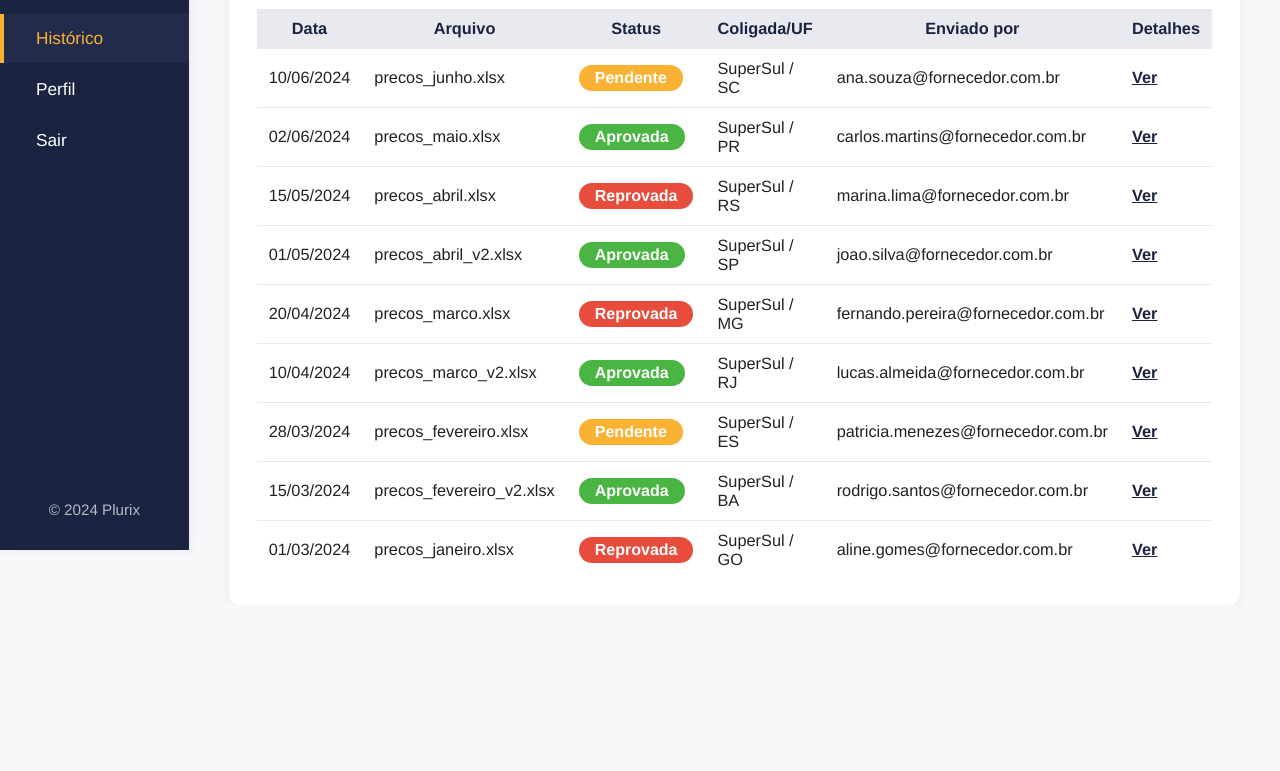
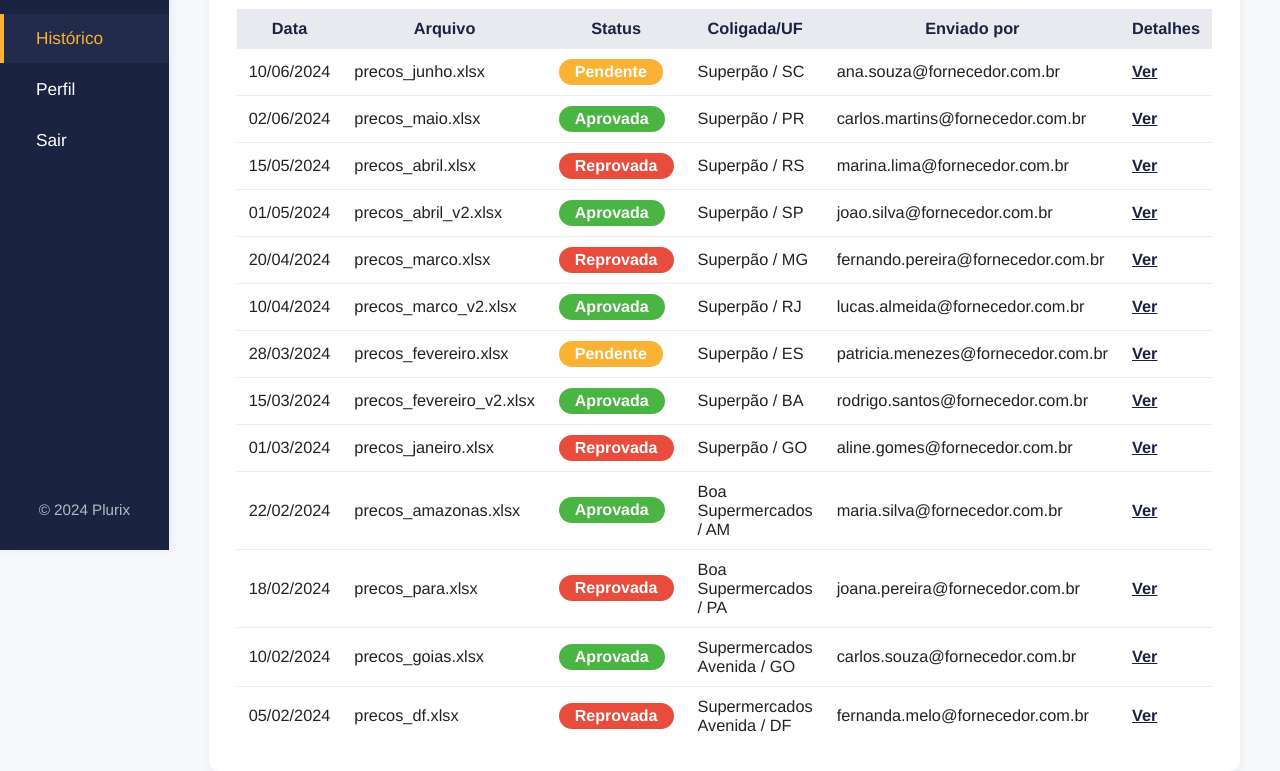
Before and after one commit to LucioFlavioRosa/prototipo_plurix, a plain HTML site: page prototipos/historico.html in a window 1280 px wide. Shown: the part 250-1021 px from the top of the page. Before the commit the page ends 855 px from the top, so only its background shows below. Drawn offline with Linux system fonts and the light colour scheme; a web font is replaced by a local one.

Commit message:
refactor: prototipos/historico.html

```diff
--- a/prototipos/historico.html
+++ b/prototipos/historico.html
@@ -454,15 +454,31 @@
           alert('Erro: estrutura do modal inválida.');
           return;
         }
+        // Bandeiras mockadas para cada UF
+        var bandeirasPorUF = {
+          'SC': 'Superpão',
+          'PR': 'Superpão',
+          'RS': 'Superpão',
+          'SP': 'Superpão',
+          'MG': 'Superpão',
+          'RJ': 'Superpão',
+          'ES': 'Superpão',
+          'BA': 'Superpão',
+          'GO': 'Superpão',
+          'AM': 'Boa Supermercados',
+          'PA': 'Boa Supermercados',
+          'DF': 'Supermercados Avenida'
+        };
+        // Níveis de aprovação
         var nivelAprovacao = [
           'Gerente Categoria Bandeira',
           'Dir. Comercial Bandeira',
           'Dir. Comercial Holding',
           'VP'
         ];
+        // Mock para determinar o nível atual
         var nivelAtual = 0;
         if (status === 'pendente') {
-          // Exemplo: lógica mock para níveis
           if (arquivo === 'precos_junho.xlsx') nivelAtual = 1;
           else if (arquivo === 'precos_maio.xlsx') nivelAtual = 3;
           else if (arquivo === 'precos_abril.xlsx') nivelAtual = 2;
@@ -728,7 +744,7 @@
                 <td>10/06/2024</td>
                 <td>precos_junho.xlsx</td>
                 <td><span class="status status-pendente">Pendente</span></td>
-                <td>SuperSul / SC</td>
+                <td>Superpão / SC</td>
                 <td>ana.souza@fornecedor.com.br</td>
                 <td><a href="#" class="link-detalhes" onclick="abrirDetalhes('pendente', 'precos_junho.xlsx', '10/06/2024'); return false;">Ver</a></td>
               </tr>
@@ -736,7 +752,7 @@
                 <td>02/06/2024</td>
                 <td>precos_maio.xlsx</td>
                 <td><span class="status status-aprovada">Aprovada</span></td>
-                <td>SuperSul / PR</td>
+                <td>Superpão / PR</td>
                 <td>carlos.martins@fornecedor.com.br</td>
                 <td><a href="#" class="link-detalhes" onclick="abrirDetalhes('aprovada', 'precos_maio.xlsx', '02/06/2024'); return false;">Ver</a></td>
               </tr>
@@ -744,7 +760,7 @@
                 <td>15/05/2024</td>
                 <td>precos_abril.xlsx</td>
                 <td><span class="status status-reprovada">Reprovada</span></td>
-                <td>SuperSul / RS</td>
+                <td>Superpão / RS</td>
                 <td>marina.lima@fornecedor.com.br</td>
                 <td><a href="#" class="link-detalhes" onclick="abrirDetalhes('reprovada', 'precos_abril.xlsx', '15/05/2024'); return false;">Ver</a></td>
               </tr>
@@ -752,7 +768,7 @@
                 <td>01/05/2024</td>
                 <td>precos_abril_v2.xlsx</td>
                 <td><span class="status status-aprovada">Aprovada</span></td>
-                <td>SuperSul / SP</td>
+                <td>Superpão / SP</td>
                 <td>joao.silva@fornecedor.com.br</td>
                 <td><a href="#" class="link-detalhes" onclick="abrirDetalhes('aprovada', 'precos_abril_v2.xlsx', '01/05/2024'); return false;">Ver</a></td>
               </tr>
@@ -760,7 +776,7 @@
                 <td>20/04/2024</td>
                 <td>precos_marco.xlsx</td>
                 <td><span class="status status-reprovada">Reprovada</span></td>
-                <td>SuperSul / MG</td>
+                <td>Superpão / MG</td>
                 <td>fernando.pereira@fornecedor.com.br</td>
                 <td><a href="#" class="link-detalhes" onclick="abrirDetalhes('reprovada', 'precos_marco.xlsx', '20/04/2024'); return false;">Ver</a></td>
               </tr>
@@ -768,7 +784,7 @@
                 <td>10/04/2024</td>
                 <td>precos_marco_v2.xlsx</td>
                 <td><span class="status status-aprovada">Aprovada</span></td>
-                <td>SuperSul / RJ</td>
+                <td>Superpão / RJ</td>
                 <td>lucas.almeida@fornecedor.com.br</td>
                 <td><a href="#" class="link-detalhes" onclick="abrirDetalhes('aprovada', 'precos_marco_v2.xlsx', '10/04/2024'); return false;">Ver</a></td>
               </tr>
@@ -776,7 +792,7 @@
                 <td>28/03/2024</td>
                 <td>precos_fevereiro.xlsx</td>
                 <td><span class="status status-pendente">Pendente</span></td>
-                <td>SuperSul / ES</td>
+                <td>Superpão / ES</td>
                 <td>patricia.menezes@fornecedor.com.br</td>
                 <td><a href="#" class="link-detalhes" onclick="abrirDetalhes('pendente', 'precos_fevereiro.xlsx', '28/03/2024'); return false;">Ver</a></td>
               </tr>
@@ -784,7 +800,7 @@
                 <td>15/03/2024</td>
                 <td>precos_fevereiro_v2.xlsx</td>
                 <td><span class="status status-aprovada">Aprovada</span></td>
-                <td>SuperSul / BA</td>
+                <td>Superpão / BA</td>
                 <td>rodrigo.santos@fornecedor.com.br</td>
                 <td><a href="#" class="link-detalhes" onclick="abrirDetalhes('aprovada', 'precos_fevereiro_v2.xlsx', '15/03/2024'); return false;">Ver</a></td>
               </tr>
@@ -792,9 +808,41 @@
                 <td>01/03/2024</td>
                 <td>precos_janeiro.xlsx</td>
                 <td><span class="status status-reprovada">Reprovada</span></td>
-                <td>SuperSul / GO</td>
+                <td>Superpão / GO</td>
                 <td>aline.gomes@fornecedor.com.br</td>
                 <td><a href="#" class="link-detalhes" onclick="abrirDetalhes('reprovada', 'precos_janeiro.xlsx', '01/03/2024'); return false;">Ver</a></td>
+              </tr>
+              <tr>
+                <td>22/02/2024</td>
+                <td>precos_amazonas.xlsx</td>
+                <td><span class="status status-aprovada">Aprovada</span></td>
+                <td>Boa Supermercados / AM</td>
+                <td>maria.silva@fornecedor.com.br</td>
+                <td><a href="#" class="link-detalhes" onclick="abrirDetalhes('aprovada', 'precos_amazonas.xlsx', '22/02/2024'); return false;">Ver</a></td>
+              </tr>
+              <tr>
+                <td>18/02/2024</td>
+                <td>precos_para.xlsx</td>
+                <td><span class="status status-reprovada">Reprovada</span></td>
+                <td>Boa Supermercados / PA</td>
+                <td>joana.pereira@fornecedor.com.br</td>
+                <td><a href="#" class="link-detalhes" onclick="abrirDetalhes('reprovada', 'precos_para.xlsx', '18/02/2024'); return false;">Ver</a></td>
+              </tr>
+              <tr>
+                <td>10/02/2024</td>
+                <td>precos_goias.xlsx</td>
+                <td><span class="status status-aprovada">Aprovada</span></td>
+                <td>Supermercados Avenida / GO</td>
+                <td>carlos.souza@fornecedor.com.br</td>
+                <td><a href="#" class="link-detalhes" onclick="abrirDetalhes('aprovada', 'precos_goias.xlsx', '10/02/2024'); return false;">Ver</a></td>
+              </tr>
+              <tr>
+                <td>05/02/2024</td>
+                <td>precos_df.xlsx</td>
+                <td><span class="status status-reprovada">Reprovada</span></td>
+                <td>Supermercados Avenida / DF</td>
+                <td>fernanda.melo@fornecedor.com.br</td>
+                <td><a href="#" class="link-detalhes" onclick="abrirDetalhes('reprovada', 'precos_df.xlsx', '05/02/2024'); return false;">Ver</a></td>
               </tr>
             </tbody>
           </table>
```
